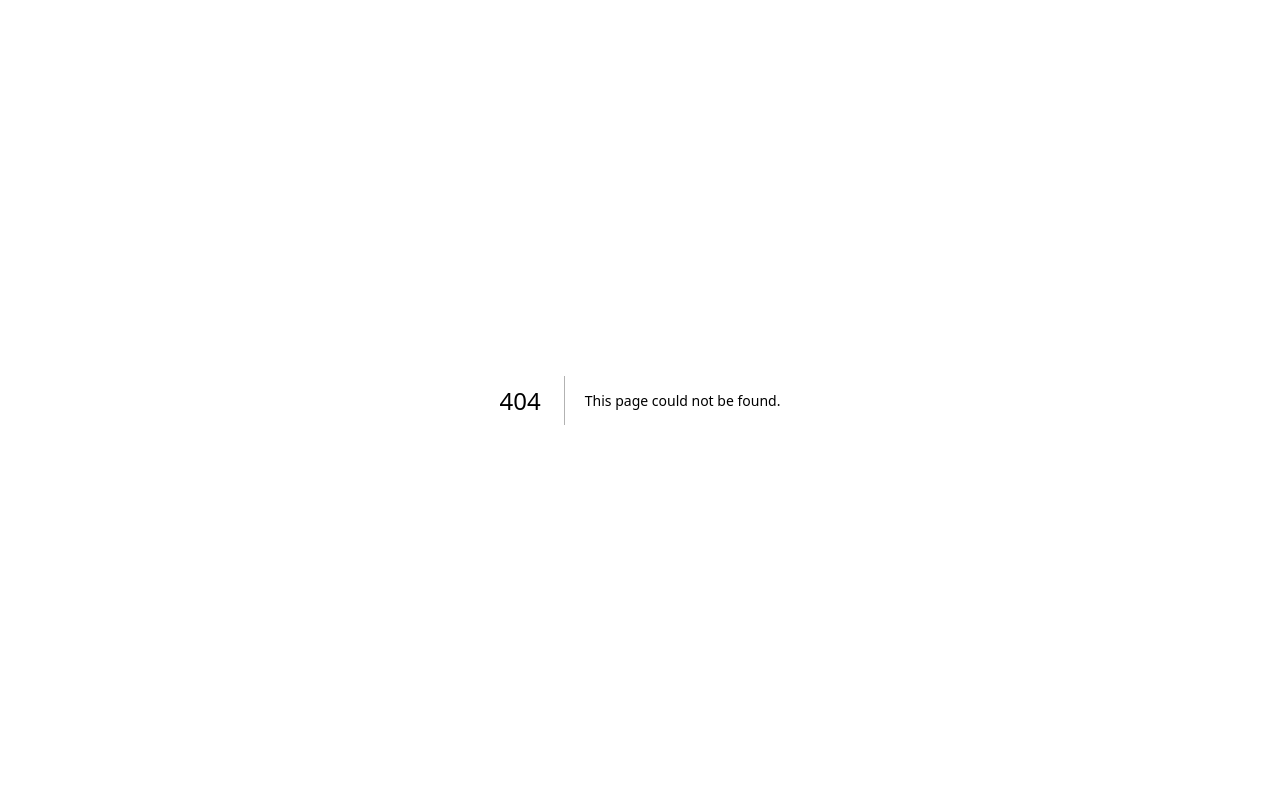
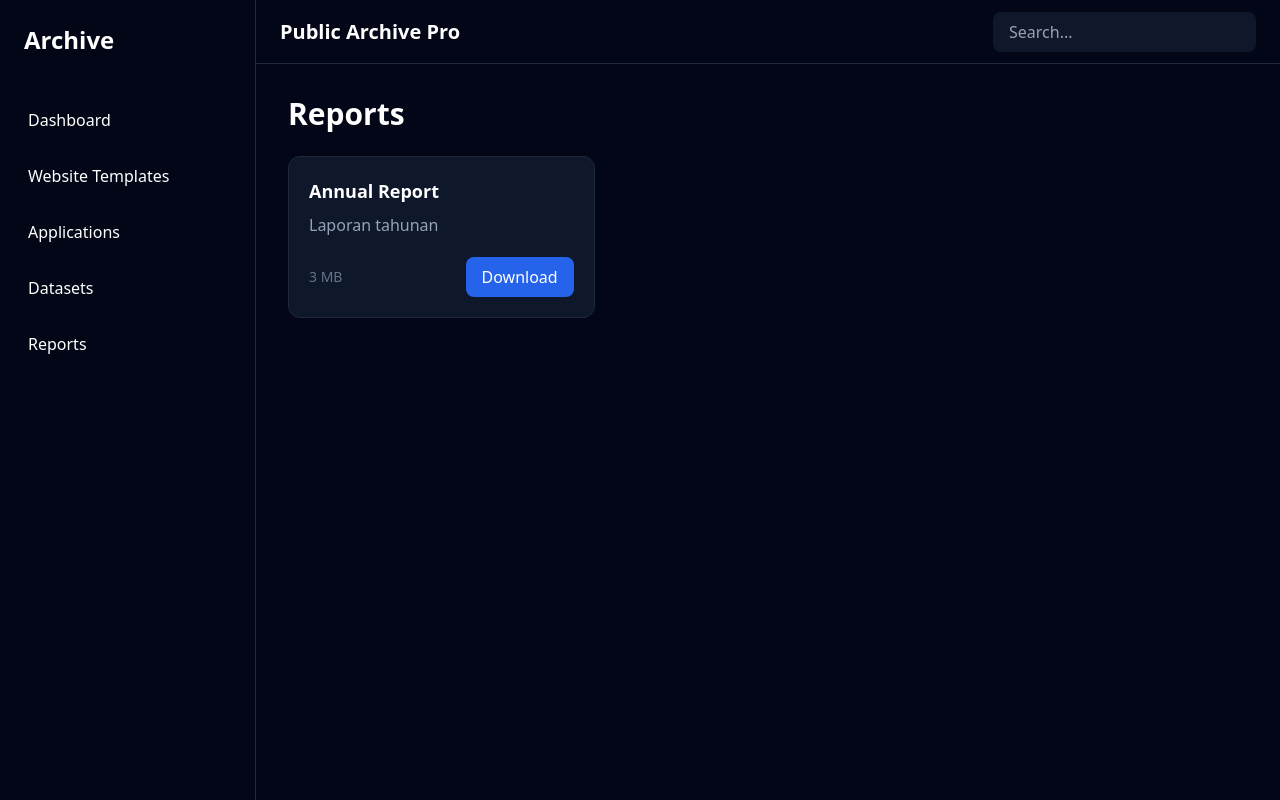
Before and after one commit to freshjena-bit/Web, a Next.js app: page /reports in a window 1280 px wide. Before the commit this address had no page. Built offline with nearby package versions, Linux system fonts and the light colour scheme.

Commit message:
Create page.js

```diff
--- /dev/null
+++ b/app/reports/page.js
@@ -0,0 +1,31 @@
+import Sidebar from "@/components/Sidebar";
+import Topbar from "@/components/Topbar";
+import DownloadCard from "@/components/DownloadCard";
+import { reports } from "@/data/reports";
+
+export default function ReportsPage() {
+  return (
+    <div className="flex">
+      <Sidebar />
+
+      <main className="flex-1">
+        <Topbar />
+
+        <div className="p-8">
+          <h1 className="text-3xl font-bold mb-6">
+            Reports
+          </h1>
+
+          <div className="grid md:grid-cols-3 gap-5">
+            {reports.map(item => (
+              <DownloadCard
+                key={item.id}
+                item={item}
+              />
+            ))}
+          </div>
+        </div>
+      </main>
+    </div>
+  );
+}
```
